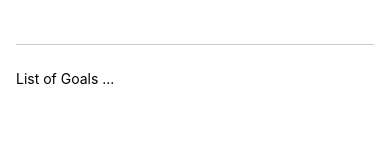
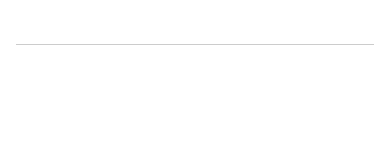
Before and after one commit to dickisujadi/react-native, a React Native app: screen / in a window 390 px wide. Shown: the part 138-298 px from the top of the page. Built offline with nearby package versions, Linux system fonts and the light colour scheme.

Commit message:
improving-layout add scrollview

```diff
--- a/App.js
+++ b/App.js
@@ -1,6 +1,6 @@
 import { StatusBar } from 'expo-status-bar';
 import { useState } from 'react';
-import { StyleSheet, Text, View, Button, TextInput } from 'react-native';
+import { StyleSheet, Text, View, Button, TextInput, ScrollView } from 'react-native';
 
 export default function App() {
   const [enteredGoalText, setEnteredGoalText] = useState('')
@@ -27,15 +27,13 @@ export default function App() {
         />
       </View>
       <View style={styles.goalsContainer}>
-        {/* <Text>List of Goals ...</Text> */}
-        {courseGoals && courseGoals.length ? courseGoals.map((goal, index) =>
-          <View style={styles.goalItem} key={index}>
-            <Text style={styles.goalText}>{goal}</Text>
-          </View>
-          ) :
-
-          <Text style={styles.emptyGoal} key={`empty`}>List of Goals ...</Text>
-        }
+        <ScrollView>
+          {courseGoals && courseGoals.length && courseGoals.map((goal, index) =>
+            {return <View style={styles.goalItem} key={index}>
+              <Text style={styles.goalText}>{goal}</Text>
+            </View>})
+          }
+        </ScrollView>
       </View>
     </View>
   );
```
